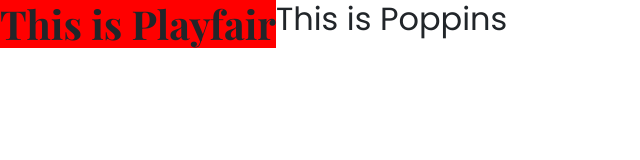
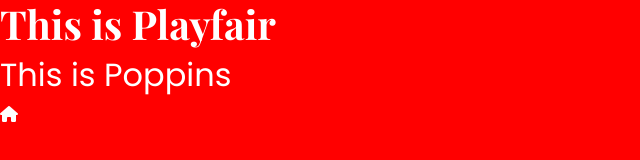
Before and after one commit to samanthadsilver/Portfolio-Project, a plain HTML site: page index.html in a window 1280 px wide. Shown: the whole page, without its empty margins (0-640 px from the left). Drawn offline with nearby package versions, Linux system fonts and the light colour scheme; a web font is replaced by a local one.

Commit message:
Font Awesome
added and testing

```diff
--- a/index.html
+++ b/index.html
@@ -9,6 +9,7 @@
     <script src="https://cdn.jsdelivr.net/npm/bootstrap@5.0.0-beta2/dist/js/bootstrap.bundle.min.js"
         integrity="sha384-b5kHyXgcpbZJO/tY9Ul7kGkf1S0CWuKcCD38l8YkeH8z8QjE0GmW1gYU5S9FOnJ0"
         crossorigin="anonymous"></script>
+    <script src="https://kit.fontawesome.com/d963dfa148.js" crossorigin="anonymous"></script>
     <link rel="preconnect" href="https://fonts.googleapis.com">
     <link rel="preconnect" href="https://fonts.gstatic.com" crossorigin>
     <link
@@ -20,14 +21,13 @@
 </head>
 
 <body>
-    <div class="d-flex">
     <h1>
         This is Playfair
     </h1>
     <h2>
         This is Poppins
     </h2>
-    </div>
+    <i class="fa-solid fa-house"></i>
 </body>
 
 </html>
--- a/styles/portfolio.css
+++ b/styles/portfolio.css
@@ -1,13 +1,22 @@
+body {
+  background: red;
+}
+
 h1 {
-  background: red;
   font-family: "Playfair Display", serif;
   font-optical-sizing: auto;
   font-weight: 700;
   font-style: normal;
+  color: white;
 }
 
 h2 {
   font-family: "Poppins", sans-serif;
   font-weight: 400;
   font-style: normal;
+  color: white;
 }
+
+i {
+  color: white;
+}
```
Lines whose indentation alone changed are shown as unchanged.
